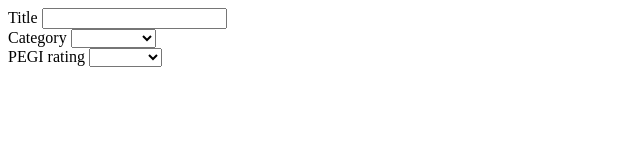
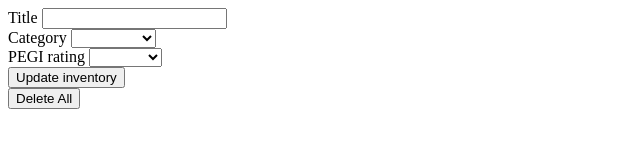
Before and after one commit to basically-joe/DOM_hw_wk6_GameInventory, a plain HTML site: page index.html in a window 1280 px wide. Shown: the whole page, without its empty margins (0-640 px from the left). Drawn offline with Linux system fonts and the light colour scheme.

Commit message:
added submit and delete all buttons to html

```diff
--- a/index.html
+++ b/index.html
@@ -36,7 +36,9 @@
           </select>
         </div>
       </div>
+      <input type="submit" value="Update inventory"/>
     </form>
+    <button id="delete-all">Delete All</button>
   </body>
 </head>
 </html>
```
